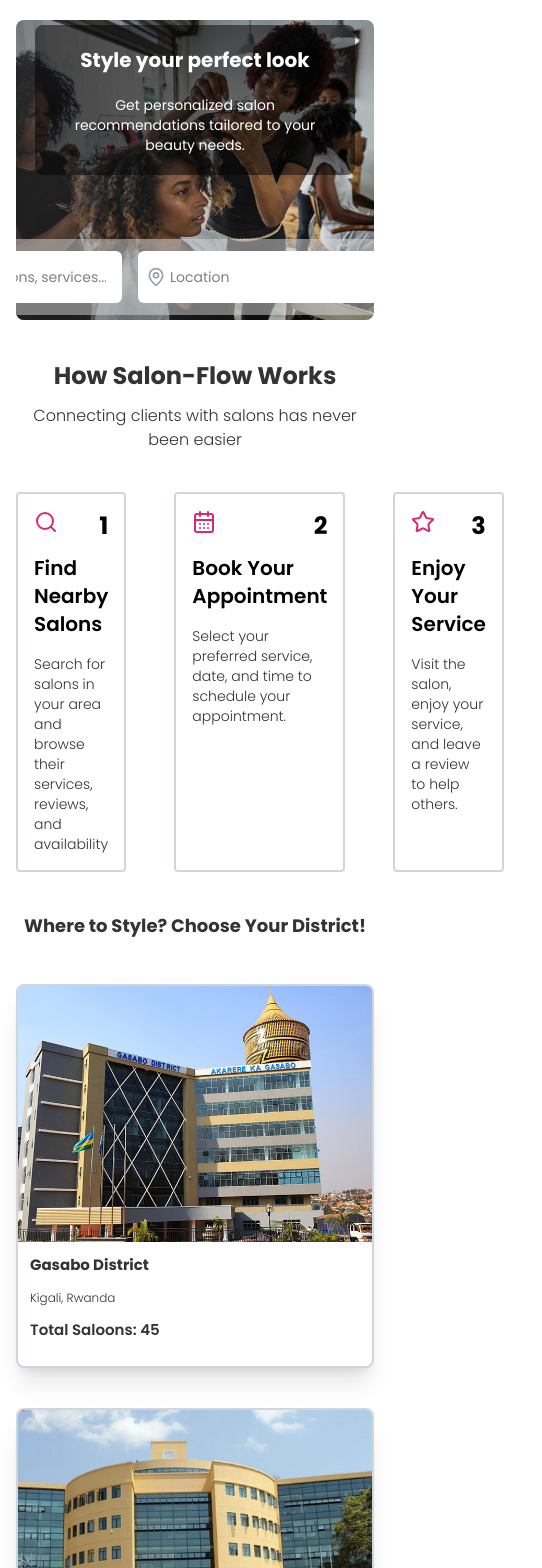
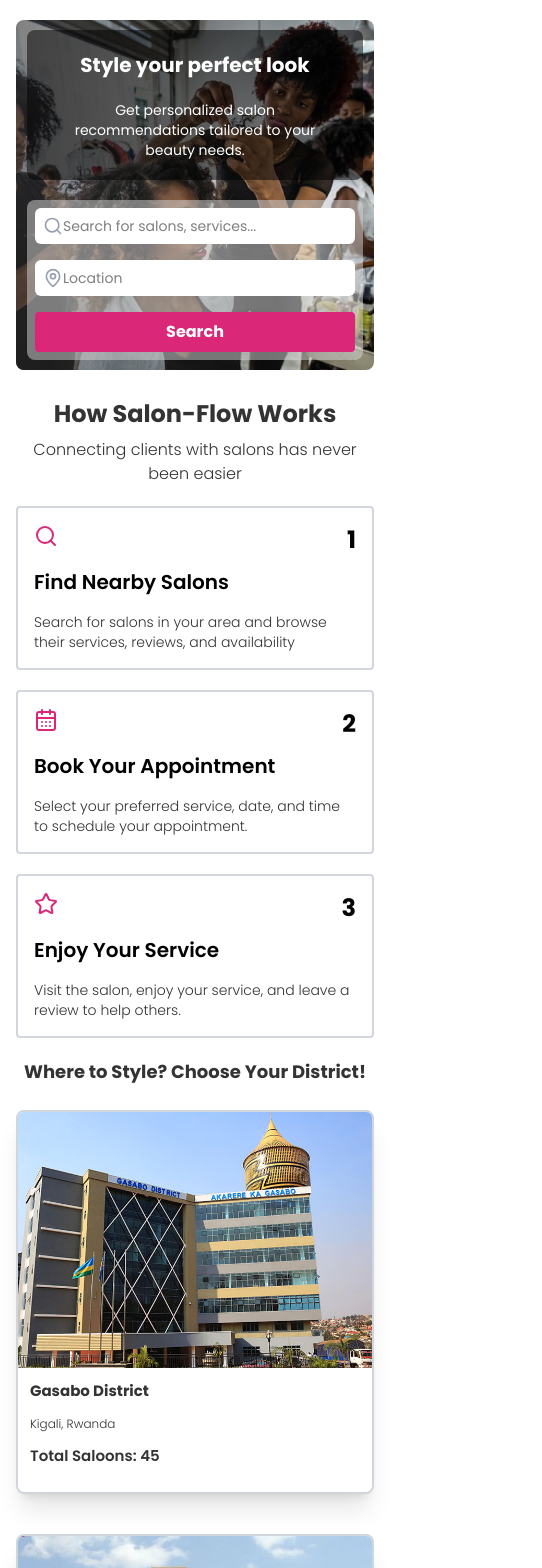
Before and after one commit to Delta-Rwanda/salon-flow, a React (Vite) app: page / in a window 390 px wide. Shown: the top 1568 px of the page, 542 px wide, since content can reach past the window. Built offline with nearby package versions, Linux system fonts and the light colour scheme.

Commit message:
feat: adding responsivness

```diff
--- a/src/components/SearchInputs.jsx
+++ b/src/components/SearchInputs.jsx
@@ -4,7 +4,7 @@ const SearchInputs = ({ placeholder, Icon }) => {
       <Icon size={20} className="absolute flex left-2 text-gray-400" />
       <input
         type="text"
-        className="bg-white rounded-md p-4 w-60 outline-none text-sm pl-8"
+        className="bg-white rounded-md p-2 md:p-4 w-80 md:w-60 outline-none text-sm pl-7 md:pl-8"
         placeholder={placeholder}
       />
     </div>
--- a/src/pages/Home.jsx
+++ b/src/pages/Home.jsx
@@ -97,7 +97,7 @@ const Home = () => {
         'Select your preferred service, date, and time to schedule your appointment.',
     },
     {
-      id: 1,
+      id: 3,
       number: '3',
       icon: <Star />,
       title: 'Enjoy Your Service',
@@ -130,10 +130,10 @@ const Home = () => {
   ];
 
   return (
-    <div className="bg-white container p-5 h-screen mx-auto px-4 md:px-8 lg:px-32">
+    <div className="bg-white container p-5 mx-auto px-4 md:px-8 lg:px-32">
       <div className="flex flex-col  gap-5 pb-10">
         {/* Welcome Images */}
-        <div className="w-full h-[300px] md:h-[550px] rounded-lg overflow-hidden flex justify-center items-center relative">
+        <div className="w-full h-[350px] md:h-[500px] rounded-lg overflow-hidden flex justify-center items-center relative">
           <div className="w-full h-full bg-gradient-to-r from-[#333333]/60 to-transparent z-30 absolute" />
           {images.map((img, index) => (
             <img
@@ -147,8 +147,8 @@ const Home = () => {
           ))}
 
           {/* Welcome Message */}
-          <div className="flex flex-col justify-center items-center z-50 gap-16">
-            <div className="bg-black/50 w-80 md:w-[400px] rounded-lg flex flex-col items-center p-5">
+          <div className="flex flex-col justify-center items-center z-50 gap-5 md:gap-16">
+            <div className="bg-black/50 w-full md:w-[400px] rounded-lg flex flex-col items-center p-5">
               <h1 className="text-white font-bold text-[20px] mb-5">
                 Style your perfect look
               </h1>
@@ -159,32 +159,32 @@ const Home = () => {
             </div>
 
             {/* Search Inputs */}
-            <div className="bg-[#D9D9D9]/50 w-[650px] flex justify-center items-center p-3 rounded-lg gap-4">
+            <div className="bg-[#D9D9D9]/50 w-full md:w-[650px] flex flex-col md:flex-row justify-center items-center p-2 md:p-3 rounded-lg gap-4">
               <SearchInputs
                 placeholder="Search for salons, services..."
                 Icon={Search}
               />
               <SearchInputs placeholder="Location" Icon={MapPin} />
-              <button className="bg-[#DB2777] p-3 w-40 rounded hover:bg-[#be185d] cursor-pointer text-white font-bold">
+              <button className="bg-[#DB2777] p-2 md:p-3 w-full md:w-40 rounded hover:bg-[#be185d] cursor-pointer text-white font-bold">
                 Search
               </button>
             </div>
           </div>
         </div>
+
         {/* How to use salon flow */}
-        <div className="mt-5">
-          <h1 className="text-[#333333] text-2xl text-center font-bold mb-3">
+        <div className="mt-2 md:mt-5">
+          <h1 className="text-[#333333] text-2xl text-center font-bold mb-2 md:mb-3">
             How Salon-Flow Works
           </h1>
           <p className="text-[#333333] font-thin text-center">
             Connecting clients with salons has never been easier
           </p>
-
-          <div className="flex flex-row gap-12 mt-10">
+          <div className="grid grid-cols-1 md:grid-cols-2 lg:grid-cols-3 gap-5 md:gap-12 mt-5 md:mt-10">
             {HowDetails.map((how) => (
               <div
                 key={how.id}
-                className="bg-white w-96 p-4 rounded border-2 border-gray-300 cursor-pointer transition-transform duration-300 hover:-translate-y-2 hover:shadow-lg hover:border-[#DB2777]"
+                className="bg-white w-full md:w-96 p-4 rounded border-2 border-gray-300 cursor-pointer transition-transform duration-300 hover:-translate-y-2 hover:shadow-lg hover:border-[#DB2777]"
               >
                 <div className="flex flex-col">
                   <div className="flex justify-between">
@@ -205,8 +205,8 @@ const Home = () => {
         </div>
 
         {/* Districts */}
-        <div className=" flex flex-col gap-3 mt-5 mb-10">
-          <h1 className="md:text-2xl text-lg text-[#333333] font-bold text-center mb-8">
+        <div className=" flex flex-col gap-3 md:mt-5 mb-3 md:mb-10">
+          <h1 className="md:text-2xl text-lg text-[#333333] font-bold text-center mb-3 md:mb-8">
             Where to Style? Choose Your District!
           </h1>
           <div className=" grid grid-cols-1 md:grid-cols-2 lg:grid-cols-3 gap-10 w-full">
@@ -239,21 +239,22 @@ const Home = () => {
           </div>
         </div>
 
-        <div className="mb-10">
+        {/* Popular Service */}
+        <div className="mb-5 md:mb-10">
           <h1 className="text-center font-bold text-2xl text-[#333333] mb-3">
             Popular Services
           </h1>
           <p className="text-center font-thin text-[#333333]">
             Hear from salon owners and clients who use Salon-Flow
           </p>
-          <div className="mt-10 flex flex-row gap-4">
+          <div className="mt-5 md:mt-10 grid grid-cols-2 md:grid-cols-4 gap-2 md:gap-4">
             {serviceDetails.map((service) => (
               <div
                 key={service.id}
-                className="w-96 p-5 flex flex-col justify-center items-center gap-3 transition-all duration-300 hover:-translate-y-1 hover:shadow-lg cursor-pointer"
+                className="w-full md:w-96 p-5 flex flex-col justify-start md:justify-center items-start md:items-center gap-3 transition-all duration-300 hover:-translate-y-1 hover:shadow-lg cursor-pointer"
               >
                 <p className="text-[#DB2777]">{service.icon}</p>
-                <h1 className="text-lg font-medium hover:text-[#DB2777]">
+                <h1 className="text-sm md:text-lg font-medium hover:text-[#DB2777]">
                   {service.title}
                 </h1>
               </div>
@@ -294,7 +295,7 @@ const Home = () => {
 
         {/* Common Questions Asked */}
         <div className="flex flex-col gap-3 md:gap-10 mt-3 md:mt-10">
-          <h1 className="text-[25px] text-[#333333] font-bold text-center">
+          <h1 className="text-[25px] text-[#333333] font-bold text-start md:text-center">
             Commonly Asked Questions
           </h1>
           <div className=" grid grid-cols-1 md:grid-cols-2 justify-between gap-5 md:gap-8 mt-3 ">
```
